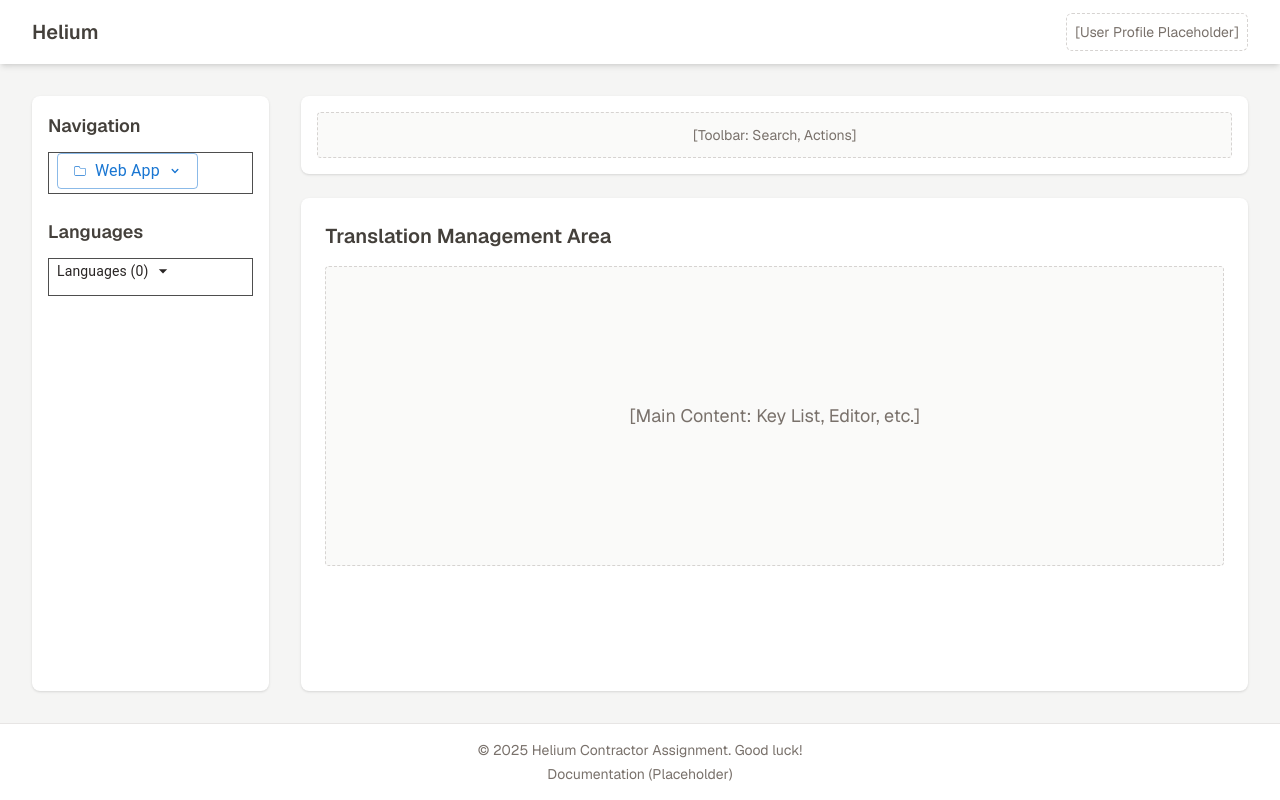
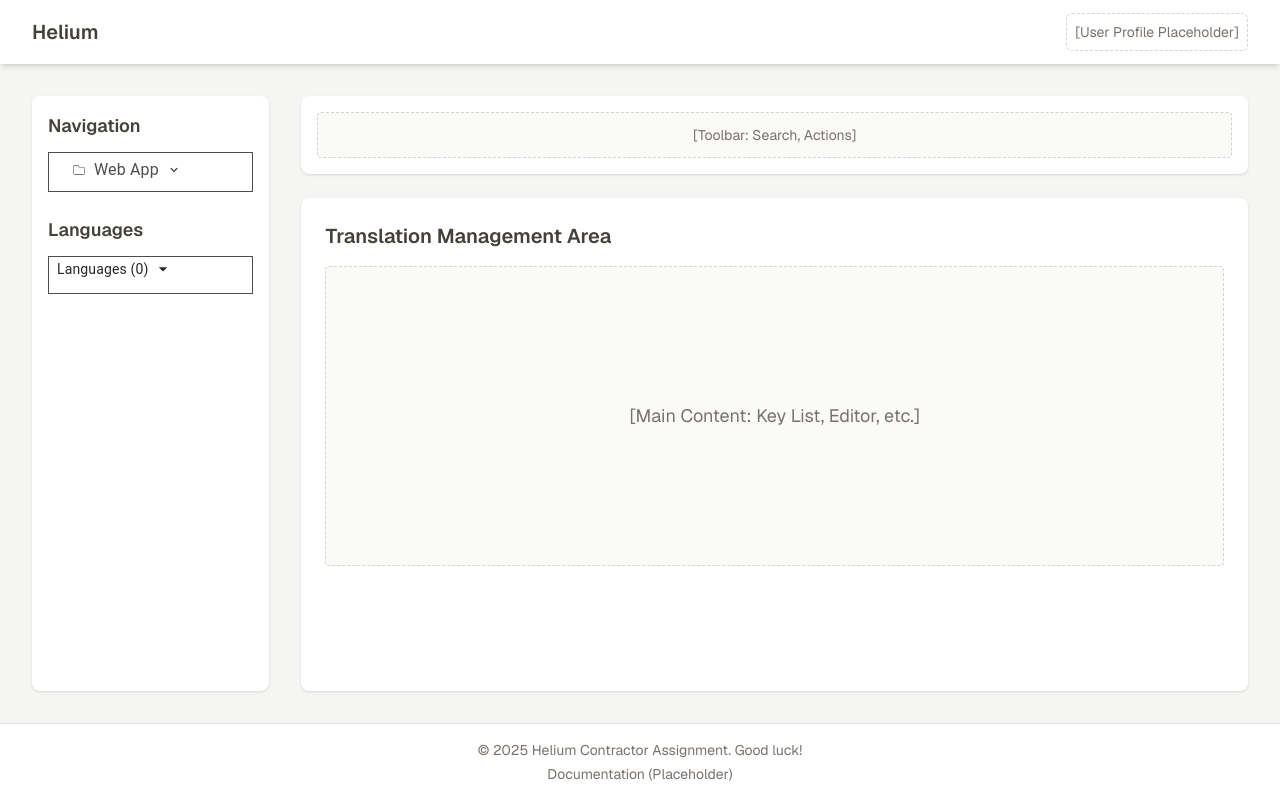
Before and after one commit to labaran1/heliumTest, a Next.js app in the folder localization-management-frontend/: page / in a window 1280 px wide. Built offline with nearby package versions, Linux system fonts and the light colour scheme.

Commit message:
projectSelector

```diff
--- a/localization-management-frontend/src/components/ProjectSelector.tsx
+++ b/localization-management-frontend/src/components/ProjectSelector.tsx
@@ -1,5 +1,4 @@
 'use client'
-
 import { useState } from "react";
 import { useProjectStore } from "../store/projectStore";
 import { useShallow } from "zustand/shallow";
@@ -47,7 +46,9 @@ import {
             textTransform: 'none',
             display: 'flex',
             alignItems: 'center',
-              gap: 1,
+            gap: 1,
+            color: '#4e4e4e',
+            border:'none'
           }}
         >
           <CiFolderOn />
```
